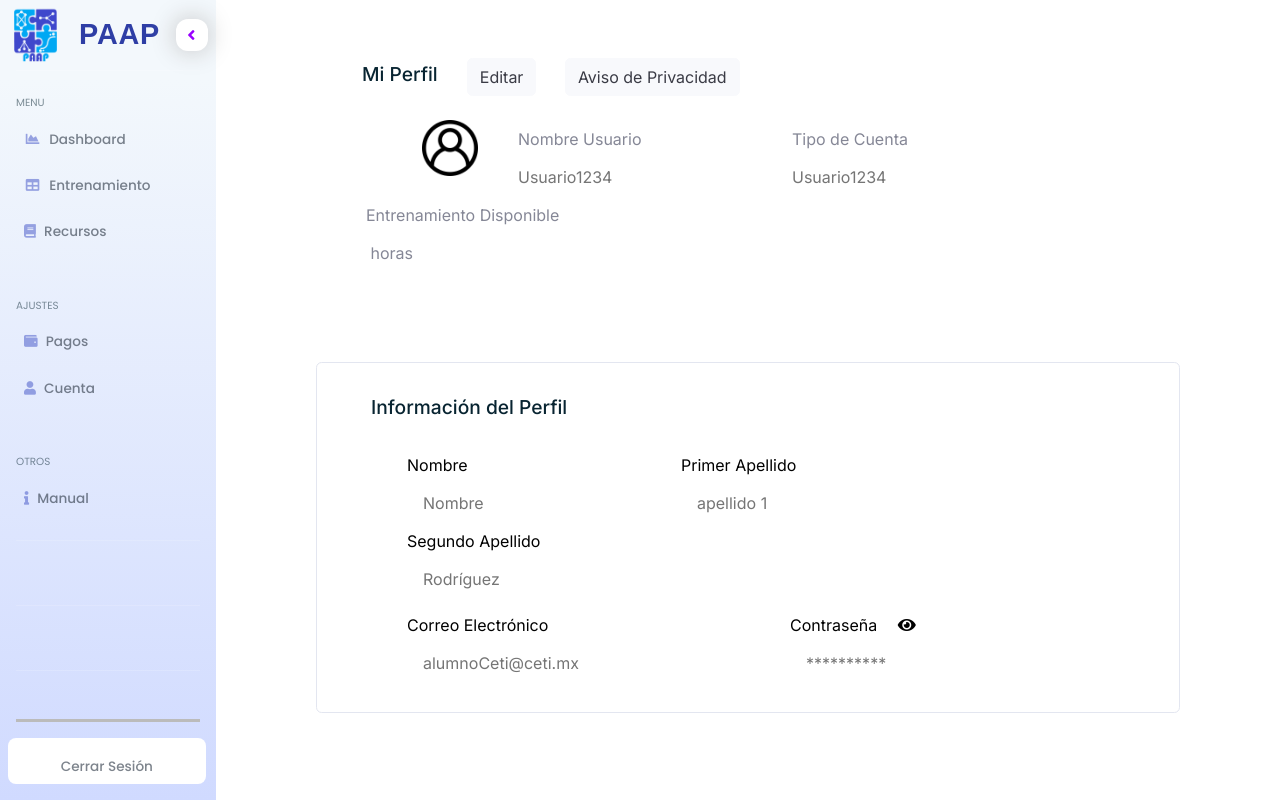
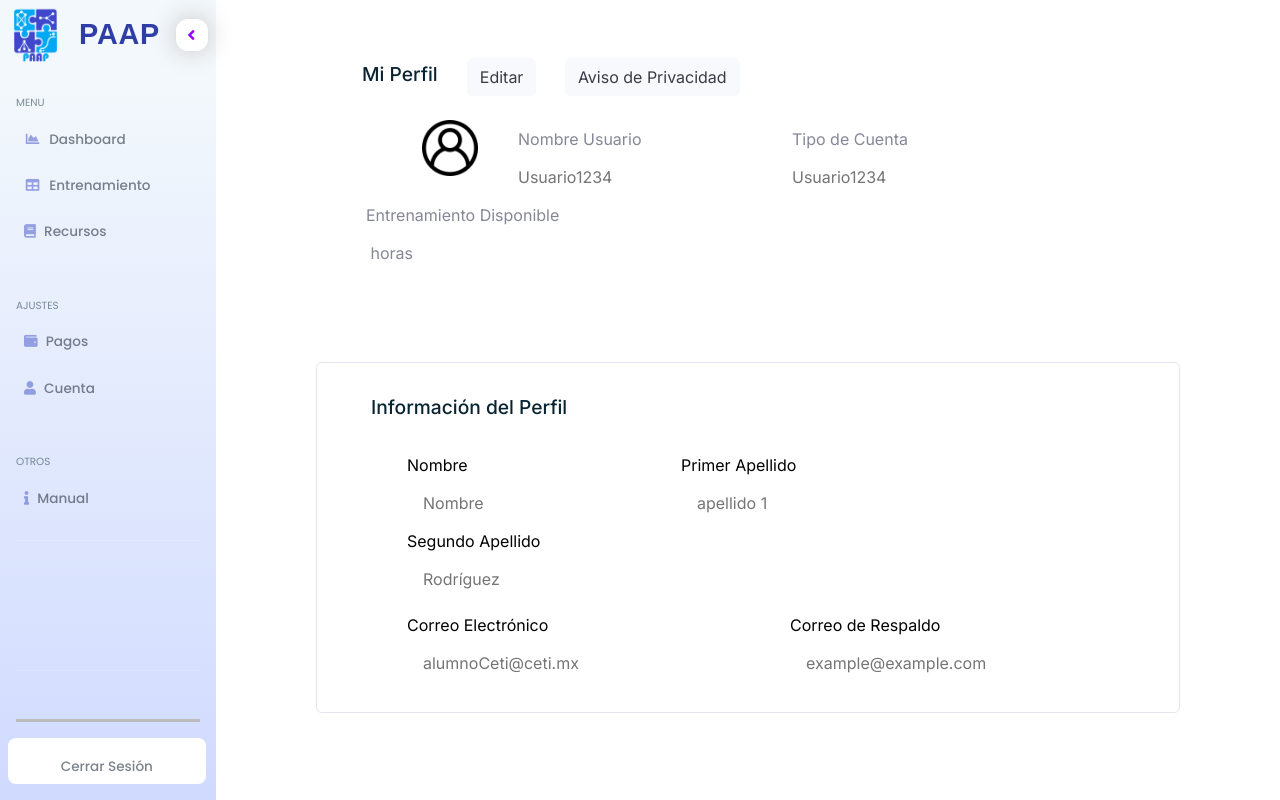
Before and after one commit to DiegoFullen/PAAP, a Django app: template htdocs/templates/account.html in a window 1280 px wide. Run offline with Django 5.2, Linux system fonts and the light colour scheme; the template is opened without the code that fills it, so the values that code supplies are empty; some libraries are stand-ins or nearby versions; some web fonts are replaced.

Commit message:
QoL - Opciones de Edición de Cuenta

```diff
--- a/htdocs/static/js/accountEdit.js
+++ b/htdocs/static/js/accountEdit.js
@@ -49,8 +49,8 @@ inputPassword.addEventListener("keyup", (e) => {
 });
 
 //Simulación de Evento para activar las comprobaciones de contraseña segura
-const evt = new Event("keyup");
-inputPassword.dispatchEvent(evt);
+/*const evt = new Event("keyup");
+inputPassword.dispatchEvent(evt);*/
 
 btnValidate.addEventListener("click", function (event) {
     const valuePassword = $d.getElementById("accountPassword").value;
--- a/htdocs/templates/account.html
+++ b/htdocs/templates/account.html
@@ -218,14 +218,14 @@
                                     </div>
 
                                     <div class="col">
-                                        <label for="accountPassword" class="col-form-label">Contraseña</label>
-                                        <!-- Ícono de ojo -->
+                                        <label for="accountBackEmail" class="col-form-label">Correo de Respaldo</label>
+                                        <!-- Ícono de ojo
                                         <i class="fas fa-solid fa-eye pl-3" style="color: black; cursor: pointer;"
-                                            id="togglePassword"></i>
+                                            id="togglePassword"></i>-->
 
-                                        <!-- Input de contraseña -->
-                                        <input type="password" readonly class="form-control-plaintext ml-3"
-                                            id="accountPassword" placeholder="**********" value="{{ password}}">
+                                        <!-- Input de Correo de Respaldo -->
+                                        <input type="email" readonly class="form-control-plaintext ml-3"
+                                            id="accountBackEmail" placeholder="example@example.com" value="{{backemail}}">
                                     </div>
                                 </div>
 
```
Also changed, not shown: htdocs/templates/accountEdit.html (+3 -5 lines).
